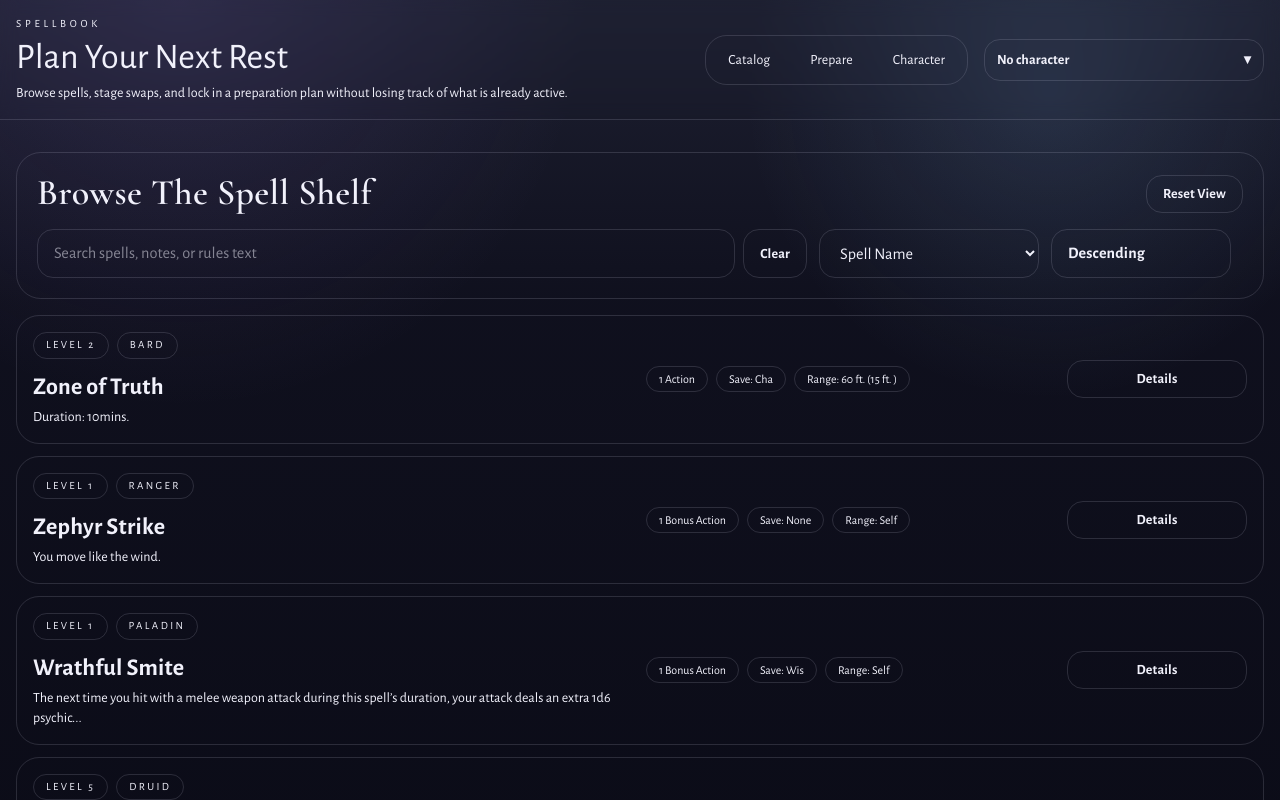
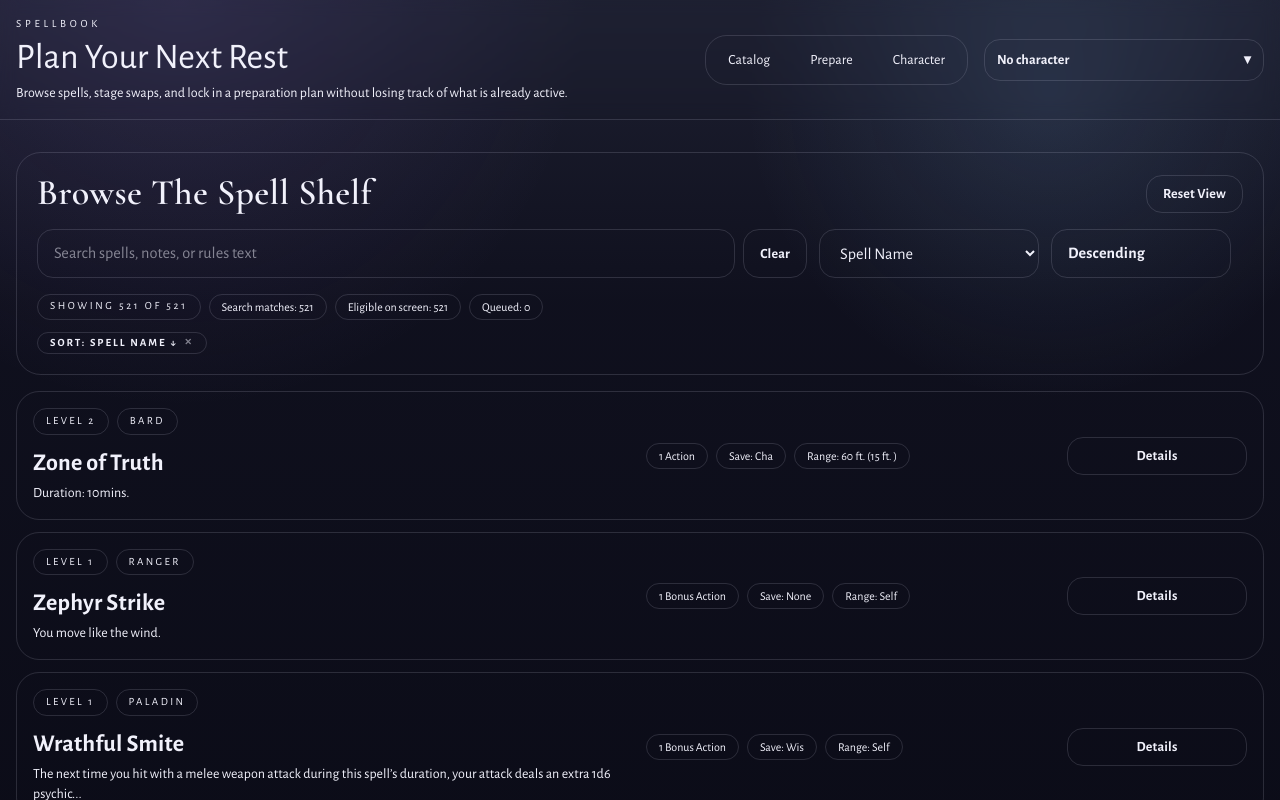
Before and after one commit to ABZerra/spellbook-v2, a React (Vite) app in the folder apps/web/: page /catalog in a window 1280 px wide. Both pictures are taken after a click on the button "Ascending". Shown: the top 800 px of the page. Built offline with nearby package versions, Linux system fonts and the light colour scheme.

Commit message:
feat: add showing pill and dismissible filter pills

```diff
--- a/apps/web/src/app/pages/CatalogPage.tsx
+++ b/apps/web/src/app/pages/CatalogPage.tsx
@@ -239,13 +239,59 @@ export function CatalogPage() {
           ) : null}
         </div>
 
-        {activeCharacter ? (
         <div className="mt-4 flex flex-wrap gap-2 text-xs text-text-muted">
+          <span className="rounded-full border border-border-dark bg-bg px-3 py-1 text-[11px] uppercase tracking-[0.24em] text-text-muted">
+            Showing {rows.length} of {spells.length}
+          </span>
           <span className="rounded-full border border-border-dark bg-bg px-3 py-1">Search matches: {searchMatchedRows.length}</span>
           <span className="rounded-full border border-border-dark bg-bg px-3 py-1">Eligible on screen: {eligibleCount}</span>
           <span className="rounded-full border border-border-dark bg-bg px-3 py-1">Queued: {queuedCount}</span>
         </div>
+
+        {(() => {
+          const isCharFiltered = effectivePreferences.viewMode === 'character_filtered' && activeCharacter;
+          const isNonDefaultSort = effectivePreferences.sortKey !== 'name' || effectivePreferences.sortDirection !== 'asc';
+          const hasSearch = search.trim().length > 0;
+          if (!isCharFiltered && !isNonDefaultSort && !hasSearch) return null;
+
+          const sortLabel = SORTABLE_COLUMNS.find((c) => c.key === effectivePreferences.sortKey)?.label || effectivePreferences.sortKey;
+          const sortArrow = effectivePreferences.sortDirection === 'asc' ? '↑' : '↓';
+
+          return (
+            <div className="mt-3 flex flex-wrap gap-2">
+              {isCharFiltered ? (
+                <button
+                  type="button"
+                  className="flex items-center gap-1.5 rounded-full border border-accent-soft bg-accent-soft/25 px-3 py-1 text-[11px] uppercase tracking-[0.18em] text-text transition-colors hover:border-blood-soft"
+                  onClick={() => setPreferences((current) => ({ ...current, viewMode: 'all' }))}
+                >
+                  Character: {activeCharacter.name}
+                  <span className="text-[9px] opacity-50" aria-hidden="true">✕</span>
+                </button>
               ) : null}
+              {isNonDefaultSort ? (
+                <button
+                  type="button"
+                  className="flex items-center gap-1.5 rounded-full border border-border-dark bg-bg px-3 py-1 text-[11px] uppercase tracking-[0.18em] text-text-muted transition-colors hover:border-blood-soft"
+                  onClick={() => setPreferences((current) => ({ ...current, sortKey: 'name', sortDirection: 'asc' }))}
+                >
+                  Sort: {sortLabel} {sortArrow}
+                  <span className="text-[9px] opacity-50" aria-hidden="true">✕</span>
+                </button>
+              ) : null}
+              {hasSearch ? (
+                <button
+                  type="button"
+                  className="flex items-center gap-1.5 rounded-full border border-border-dark bg-bg px-3 py-1 text-[11px] uppercase tracking-[0.18em] text-text-muted transition-colors hover:border-blood-soft"
+                  onClick={() => setSearch('')}
+                >
+                  Search: &ldquo;{search}&rdquo;
+                  <span className="text-[9px] opacity-50" aria-hidden="true">✕</span>
+                </button>
+              ) : null}
+            </div>
+          );
+        })()}
 
         {error ? <p className="mt-4 rounded-2xl border border-blood-soft bg-blood-soft px-4 py-3 text-sm text-blood">{error}</p> : null}
       </section>
```
Lines whose indentation alone changed are shown as unchanged.
